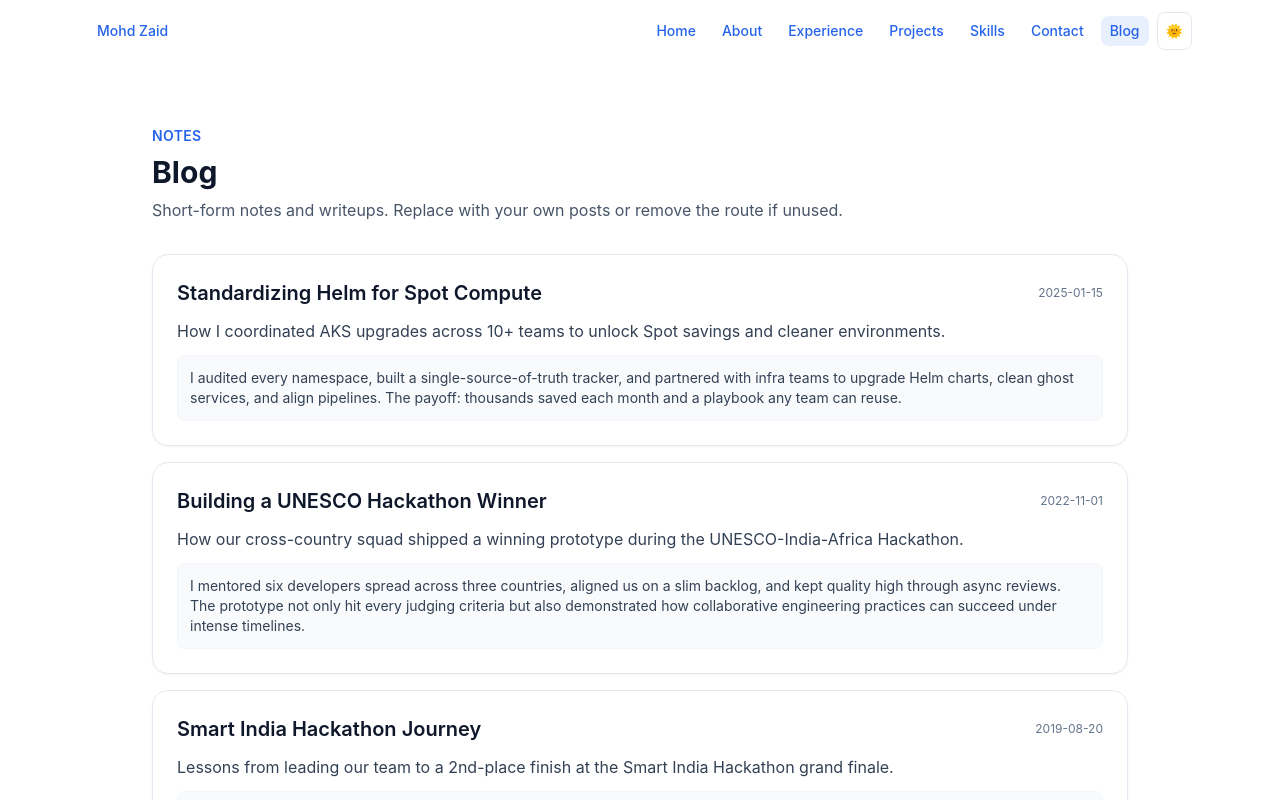
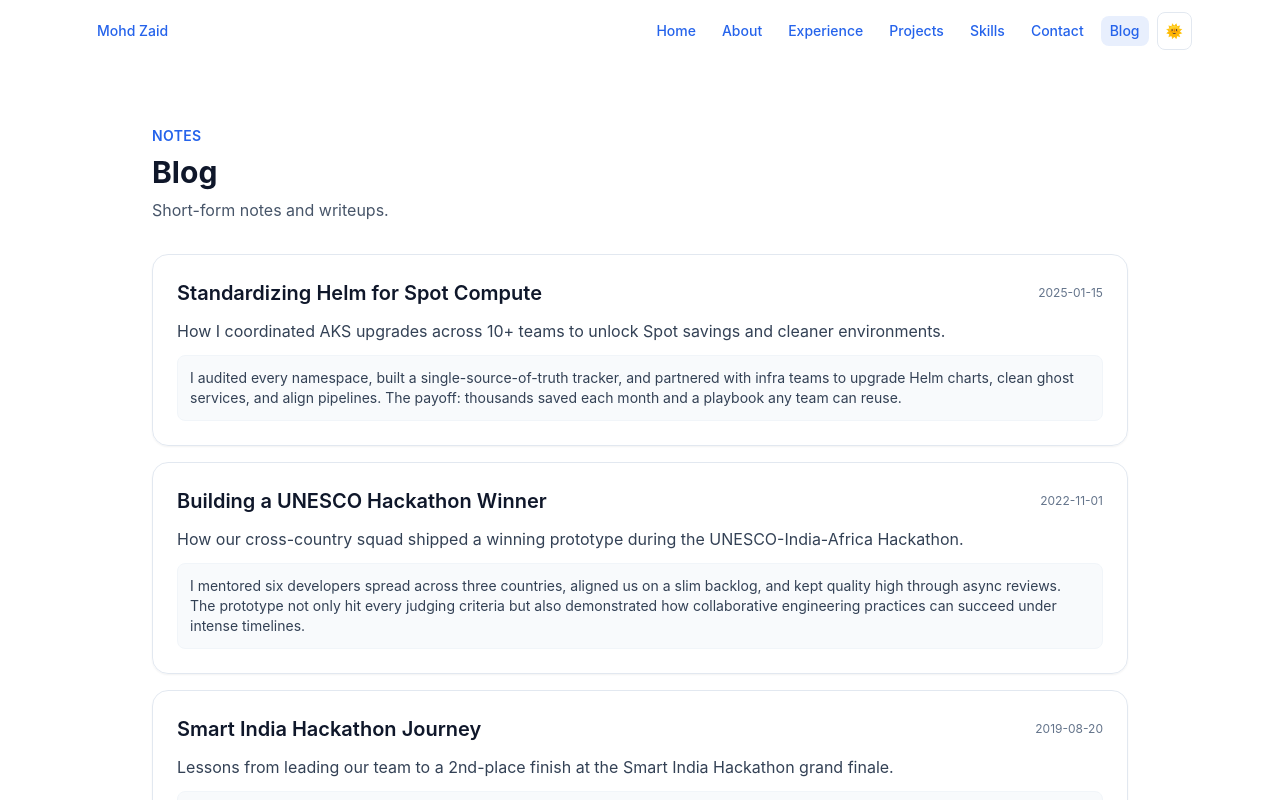
Before and after one commit to zaidmonis/zaidmonis.github.io, a React (Vite) app: page /blog in a window 1280 px wide. Shown: the top 800 px of the page. Built offline with nearby package versions, Linux system fonts and the light colour scheme.

Commit message:
remove placeholder from blog

```diff
--- a/src/pages/BlogPage.tsx
+++ b/src/pages/BlogPage.tsx
@@ -7,7 +7,7 @@ const BlogPage: React.FC = () => (
     <SectionHeader
       eyebrow="Notes"
       title="Blog"
-      description="Short-form notes and writeups. Replace with your own posts or remove the route if unused."
+      description="Short-form notes and writeups."
     />
     <div className="space-y-4">
       {posts.map((post) => (
```
